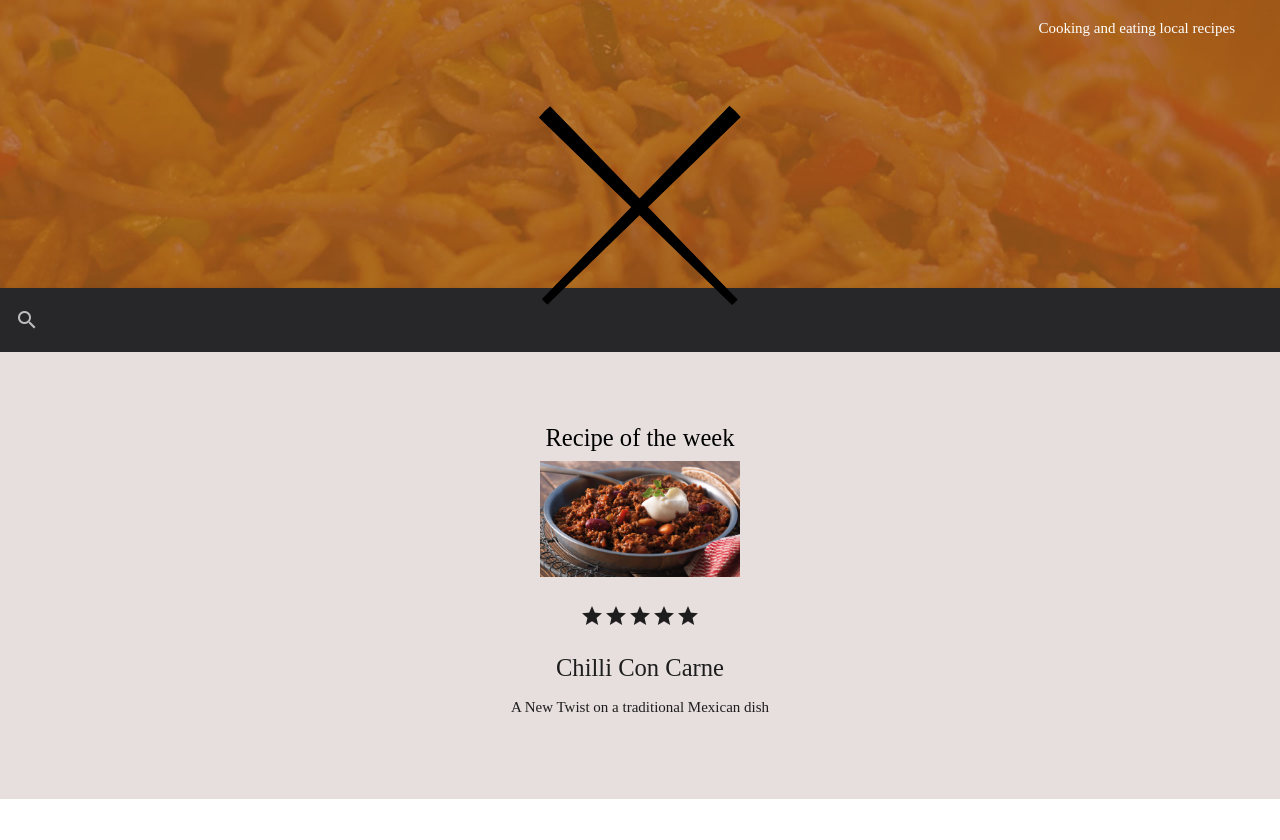
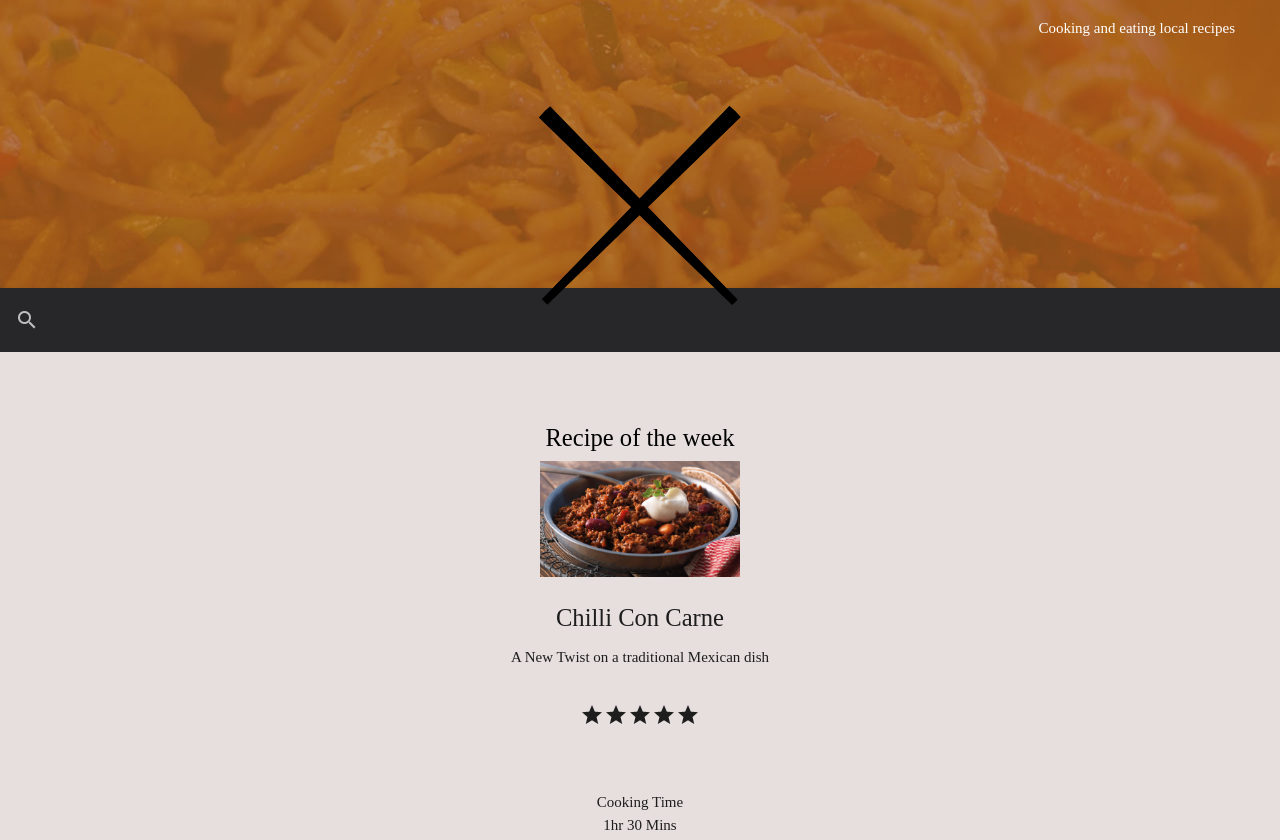
Before and after one commit to Georgehwheat/cooking5u, a plain HTML site: page index.html in a window 1280 px wide. Shown: the part 112-952 px from the top of the page. Drawn offline with nearby package versions, Linux system fonts and the light colour scheme; a web font is replaced by a local one.

Commit message:
Updating Recipe of the Week

```diff
--- a/index.html
+++ b/index.html
@@ -46,11 +46,14 @@
         <img class="responsive-img" src="images/chilli.jpg" alt="An image of a chilli con carne" width="200px" height="200px">
       </div>
       <div class="row center">
+        <h5>Chilli Con Carne</h5>
+        <p>A New Twist on a traditional Mexican dish</p>
+      </div>
+      <div class="row center">
         <i class="material-icons">star</i><i class="material-icons">star</i><i class="material-icons">star</i><i class="material-icons">star</i><i class="material-icons">star</i>
       </div>
       <div class="row center">
-        <h5>Chilli Con Carne</h5>
-        <p>A New Twist on a traditional Mexican dish</p>
+        <i class="material-icons"></i><p>Cooking Time<br>1hr 30 Mins</p>
       </div>
       <br><br>
 
```
